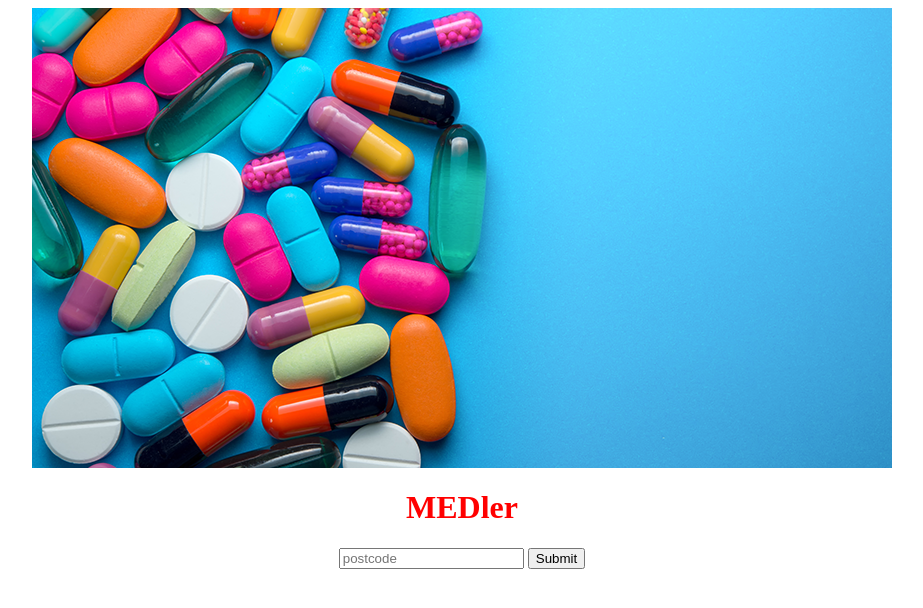
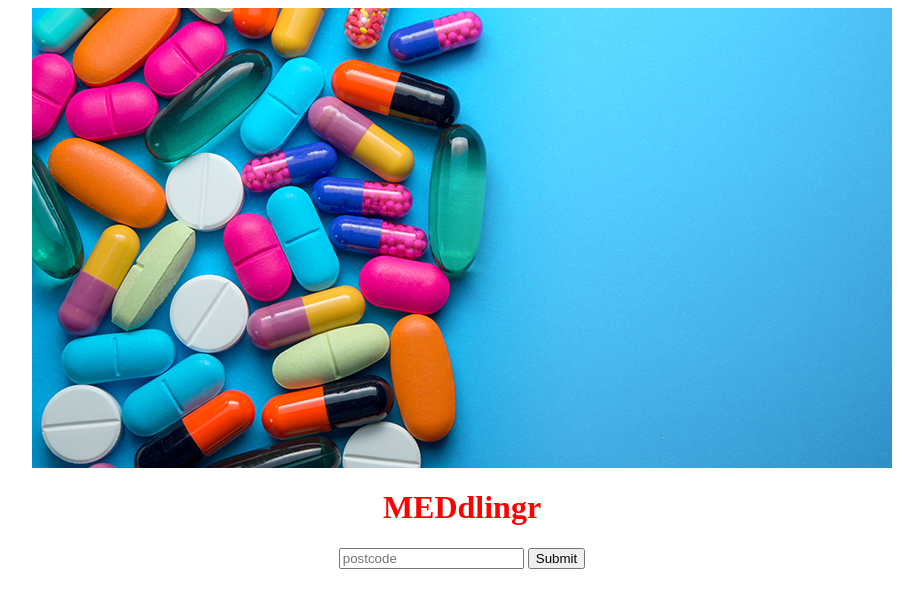
Before and after one commit to BeaCraker-Horton/BeckyandtheBs, a plain HTML site: page index.html in a window 1280 px wide. Shown: the whole page, without its empty margins (178-1101 px from the left). Drawn offline with Linux system fonts and the light colour scheme.

Commit message:
Correcting name

```diff
--- a/index.html
+++ b/index.html
@@ -1,12 +1,12 @@
 <html>
 <head>
-  <title>Medler</title>
+  <title>Meddling</title>
   <link href='website.css' rel='stylesheet'>
 </head>
 
 <body>
   <img src="./background.png">
-    <h1>MEDler</h1>
+    <h1>MEDdlingr</h1>
     <input type="email" placeholder="postcode">
     <input type="submit">
 </body>
```
